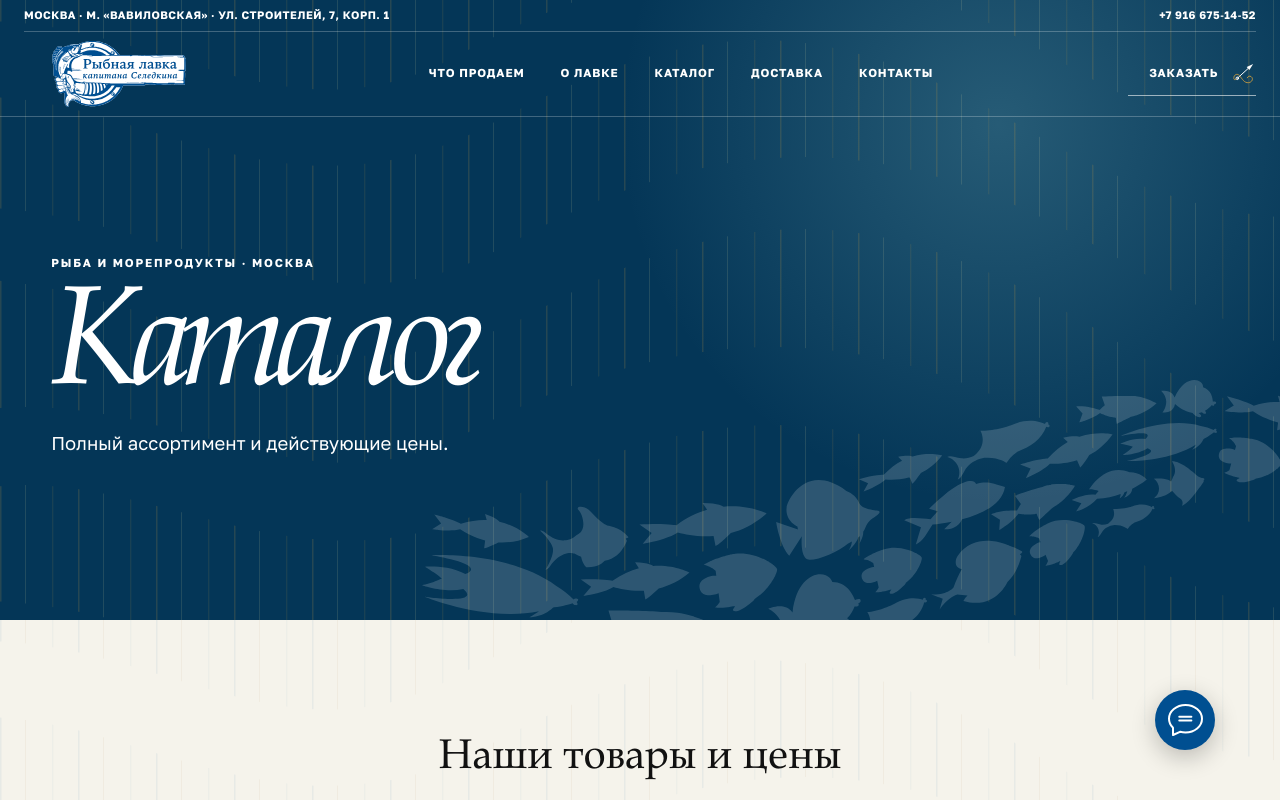
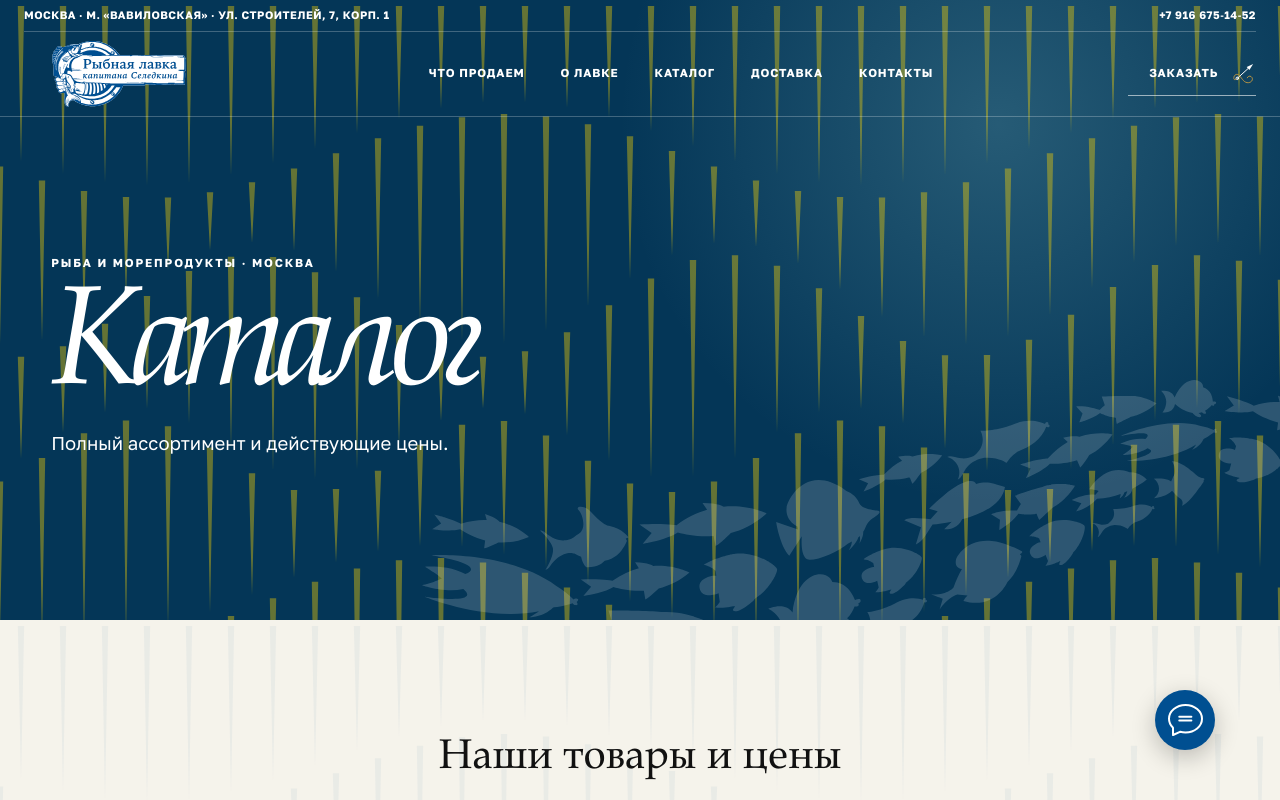
Before and after one commit to anton-gorokhovatsky/seledkin, a Next.js app: page /catalog in a window 1280 px wide. Shown: the top 800 px of the page. Built offline with nearby package versions, Linux system fonts and the light colour scheme.

Commit message:
Уточнить волновой ритм и собрать подвал

```diff
--- a/app/catalog.tsx
+++ b/app/catalog.tsx
@@ -186,7 +186,7 @@ export function Catalog() {
 
       <div className="catalog-source__order">
         <a className="order-pill order-pill--telegram" href="https://t.me/+79166751452">
-          Заказать в телеграме
+          Заказать в Телеграме
         </a>
         <a className="order-pill order-pill--whatsapp" href="https://wa.me/79166751452">
           Заказать в WhatsApp
--- a/app/catalog/page.tsx
+++ b/app/catalog/page.tsx
@@ -61,7 +61,7 @@ export default function CatalogPage() {
               Напишите в лавку: уточним наличие и подскажем, что выбрать.
             </p>
             <a className="hero-button hero-button--primary" href={telegramOrder}>
-              Спросить в телеграме
+              Спросить в Телеграме
             </a>
           </div>
         </aside>
--- a/app/contact-widget.tsx
+++ b/app/contact-widget.tsx
@@ -51,7 +51,7 @@ function PhoneIcon() {
 }
 
 const actions = [
-  { label: "телеграм", slug: "telegram", href: telegramHref, icon: <TelegramIcon /> },
+  { label: "Телеграм", slug: "telegram", href: telegramHref, icon: <TelegramIcon /> },
   { label: "WhatsApp", slug: "whatsapp", href: whatsappHref, icon: <WhatsAppIcon /> },
   { label: "Телефон", slug: "phone", href: phoneHref, icon: <PhoneIcon /> },
 ] as const;
--- a/app/globals.css
+++ b/app/globals.css
@@ -10,6 +10,7 @@
   --sun-brass: #a96f23;
   --sun-gold: #d6a33f;
   --sun-flash: #fff1a8;
+  --pattern-gold: #ffd700;
   --sun-brass-soft: rgba(169, 111, 35, 0.24);
   --telegram: #55a7d5;
   --whatsapp: #63ce72;
@@ -256,39 +257,48 @@ address {
 
 .social-links {
   display: flex;
-  gap: 16px;
+  gap: 12px;
   align-items: center;
 }
 
 .social-links a {
   display: grid;
-  width: 30px;
-  height: 30px;
+  width: 44px;
+  height: 44px;
+  border: 1px solid rgba(0, 79, 145, 0.28);
   border-radius: 50%;
-  background: #050505;
-  color: white;
-  font-family: var(--sans);
-  font-size: 15px;
-  line-height: 1;
+  background: transparent;
+  color: var(--source-blue);
   place-items: center;
   text-decoration: none;
-  transition: transform var(--duration-fast) var(--ease-enter);
-}
-
-.social-links a:hover {
+  transition:
+    border-color var(--duration-fast) var(--ease-enter),
+    background var(--duration-fast) var(--ease-enter),
+    color var(--duration-fast) var(--ease-enter),
+    transform var(--duration-fast) var(--ease-enter);
+}
+
+.social-links a:hover,
+.social-links a:focus-visible {
+  border-color: var(--source-blue);
+  background: var(--source-blue);
+  color: white;
   transform: translateY(-2px);
-}
-
-.social-links a.social-link--icon {
-  background: transparent;
-  color: #050505;
 }
 
 .social-icon {
   display: block;
-  width: 100%;
-  height: 100%;
+  width: 21px;
+  height: 21px;
   fill: currentColor;
+}
+
+.social-icon__soundcloud {
+  fill: none;
+  stroke: currentColor;
+  stroke-linecap: round;
+  stroke-linejoin: round;
+  stroke-width: 1.75;
 }
 
 .site-header__nav {
@@ -1273,35 +1283,31 @@ address {
 }
 
 .source-footer {
-  min-height: 805px;
-  padding: clamp(36px, 5vw, 76px) 40px 38px;
-  background: var(--source-blue);
+  min-height: 0;
+  padding: clamp(72px, 8vw, 118px) 40px 34px;
+  background: #061f34;
   color: white;
 }
 
 .source-footer__feature {
   display: grid;
   width: min(100%, 1320px);
-  min-height: 620px;
   margin-inline: auto;
-  grid-template-columns: minmax(320px, 0.78fr) minmax(0, 1.22fr);
-  gap: clamp(54px, 8vw, 128px);
-  align-items: stretch;
+  grid-template-columns: minmax(0, 1.18fr) minmax(320px, 0.72fr);
+  gap: clamp(58px, 8vw, 126px);
+  align-items: end;
 }
 
 .source-footer__salmon {
-  display: flex;
   margin: 0;
-  flex-direction: column;
-  gap: 14px;
+  align-self: end;
 }
 
 .source-footer__salmon img {
   width: 100%;
-  min-height: 0;
-  flex: 1;
-  object-fit: cover;
-  object-position: center 28%;
+  height: auto;
+  border: 1px solid rgba(255, 241, 168, 0.22);
+  object-fit: contain;
 }
 
 .source-footer__salmon figcaption,
@@ -1317,7 +1323,8 @@ address {
 
 .source-footer__copy {
   display: flex;
-  padding-block: clamp(20px, 4vw, 64px);
+  max-width: 760px;
+  padding-block: clamp(16px, 3vw, 46px);
   flex-direction: column;
   justify-content: center;
   align-items: flex-start;
@@ -1328,9 +1335,9 @@ address {
 }
 
 .source-footer h2 {
-  max-width: 800px;
+  max-width: 740px;
   margin-bottom: clamp(32px, 4vw, 54px);
-  font-size: clamp(3.2rem, 5.8vw, 6.6rem);
+  font-size: clamp(3.2rem, 5.2vw, 6rem);
   font-style: italic;
   letter-spacing: -0.045em;
   line-height: 0.93;
@@ -1363,33 +1370,45 @@ address {
 }
 
 .social-links--light {
-  gap: 26px;
+  gap: 12px;
 }
 
 .social-links--light a {
-  width: 46px;
-  height: 46px;
+  width: 48px;
+  height: 48px;
+  border-color: rgba(255, 255, 255, 0.3);
   background: transparent;
-  font-size: 33px;
-}
-
-.social-links--light a.social-link--icon {
   color: white;
 }
 
-.source-footer__rule {
+.social-links--light a:hover,
+.social-links--light a:focus-visible {
+  border-color: var(--sun-flash);
+  background: var(--sun-flash);
+  color: #061f34;
+}
+
+.source-footer__base {
+  display: grid;
   width: min(100%, 1320px);
-  height: 1px;
-  margin: clamp(48px, 6vw, 76px) auto 32px;
-  background: rgba(255, 255, 255, 0.28);
-}
-
-.source-footer small {
-  display: block;
-  width: min(100%, 1320px);
-  margin-inline: auto;
-  color: rgba(255, 255, 255, 0.78);
-  font-size: 13px;
+  margin: clamp(54px, 7vw, 88px) auto 0;
+  padding-top: 28px;
+  border-top: 1px solid rgba(255, 255, 255, 0.26);
+  color: rgba(255, 255, 255, 0.76);
+  font-size: 0.78rem;
+  grid-template-columns: minmax(0, 1fr) auto auto;
+  gap: clamp(24px, 4vw, 62px);
+  align-items: baseline;
+}
+
+.source-footer__base p,
+.source-footer__base small {
+  margin: 0;
+  font-size: inherit;
+}
+
+.source-footer__base small {
+  color: white;
 }
 
 /* Editorial story */
@@ -1984,30 +2003,26 @@ address {
   width: 100%;
   height: 100%;
   color: var(--source-blue);
-  opacity: 0.05;
+  opacity: 0.045;
   pointer-events: none;
 }
 
-.sea-pattern__line {
+.sea-pattern__mark {
   fill: currentColor;
 }
 
-.sea-pattern__line--warm {
-  fill: var(--sun-brass);
-}
-
-.sea-pattern__line--soft {
-  opacity: 0.62;
-}
-
 .sea-pattern--blue {
-  color: var(--sun-gold);
-  opacity: 0.16;
-}
-
-.sea-pattern--blue .sea-pattern__line--warm {
-  fill: var(--sun-flash);
-  opacity: 0.72;
+  color: var(--pattern-gold);
+  opacity: 0.38;
+}
+
+.purchase-story > .sea-pattern--blue {
+  z-index: 1;
+  opacity: 1;
+}
+
+.source-footer > .sea-pattern--blue {
+  opacity: 0.2;
 }
 
 .purchase-story {
@@ -2032,7 +2047,7 @@ address {
 
 .purchase-story > .story-shell {
   position: relative;
-  z-index: 1;
+  z-index: 2;
 }
 
 .purchase-story__header {
@@ -2926,20 +2941,22 @@ address {
   }
 
   .source-footer {
-    min-height: 0;
-    padding: 20px 20px 36px;
+    padding: 58px 20px 28px;
   }
 
   .source-footer__feature {
     display: flex;
-    min-height: 0;
     flex-direction: column;
-    gap: 44px;
+    gap: 48px;
+  }
+
+  .source-footer__salmon {
+    order: -1;
   }
 
   .source-footer__salmon img {
-    height: min(118vw, 540px);
-    flex: none;
+    width: 100%;
+    height: auto;
   }
 
   .source-footer__copy {
@@ -2965,15 +2982,19 @@ address {
   }
 
   .social-links--light {
-    gap: 16px;
-  }
-
-  .source-footer__rule {
-    width: 100%;
-    margin: 54px 0 28px;
-  }
-
-  .source-footer small {
+    gap: 12px;
+  }
+
+  .source-footer__base {
+    display: grid;
+    margin-top: 54px;
+    padding-top: 24px;
+    grid-template-columns: 1fr;
+    gap: 10px;
+  }
+
+  .source-footer__base,
+  .source-footer__base small {
     font-size: 11px;
   }
 
--- a/app/mobile-nav.tsx
+++ b/app/mobile-nav.tsx
@@ -67,7 +67,7 @@ export function MobileNav({
           </a>
         ))}
         <a className="floating-nav__order" href="https://t.me/+79166751452">
-          Заказать в телеграме
+          Заказать в Телеграме
         </a>
       </nav>
     </details>
--- a/app/page.tsx
+++ b/app/page.tsx
@@ -171,7 +171,7 @@ export default function Home() {
             </p>
             <div className="hero__actions">
               <a className="hero-button hero-button--primary" href={telegramOrder}>
-                Заказать в телеграме
+                Заказать в Телеграме
               </a>
               <a className="hero-button hero-button--secondary" href={catalogHref}>
                 Смотреть цены
@@ -472,7 +472,7 @@ export default function Home() {
           </div>
 
           <a className="ship-log__all" href="https://t.me/kapitanseledkin">
-            Читать весь судовой журнал в телеграме
+            Читать весь судовой журнал в Телеграме
             <HarpoonIcon />
           </a>
         </section>
@@ -528,7 +528,7 @@ export default function Home() {
                   </p>
                   <div className="purchase-steps__actions">
                     <a className="order-pill order-pill--telegram" href={telegramOrder}>
-                      Заказать в телеграме
+                      Заказать в Телеграме
                     </a>
                     <a className="order-pill order-pill--whatsapp" href={whatsappOrder}>
                       Заказать в WhatsApp
--- a/app/sea-pattern.tsx
+++ b/app/sea-pattern.tsx
@@ -3,9 +3,53 @@ type SeaPatternProps = {
   tone?: "paper" | "blue";
 };
 
+const fieldWidth = 1428;
+const fieldHeight = 1350;
+const step = 42;
+const rowCount = 9;
+const gap = 12;
+const markHalfWidth = 3.2;
+const amplitudes = [42, 51, 36, 48, 54, 39, 50, 44] as const;
+const cycles = [2, 3, 4, 2, 3, 4, 2, 3] as const;
+const phases = [0.25, 1.4, 2.35, 0.9, 2.85, 1.65, 0.5, 2.2] as const;
+
+function boundaryY(boundary: number, x: number) {
+  if (boundary === 0) return 0;
+  if (boundary === rowCount) return fieldHeight;
+
+  const index = boundary - 1;
+  const angle =
+    (x / fieldWidth) * Math.PI * 2 * cycles[index] + phases[index];
+
+  return boundary * (fieldHeight / rowCount) + amplitudes[index] * Math.sin(angle);
+}
+
+function makeMarksPath() {
+  const marks: string[] = [];
+  const columnCount = fieldWidth / step;
+
+  for (let row = 0; row < rowCount; row += 1) {
+    const phaseShift = row % 2 === 0 ? step / 2 : 0;
+
+    for (let column = 0; column < columnCount; column += 1) {
+      const x = column * step + phaseShift;
+      const y1 = boundaryY(row, x) + gap / 2;
+      const y2 = boundaryY(row + 1, x) - gap / 2;
+
+      marks.push(
+        `M${(x - markHalfWidth).toFixed(1)} ${y1.toFixed(1)}` +
+          `H${(x + markHalfWidth).toFixed(1)}` +
+          `L${x.toFixed(1)} ${y2.toFixed(1)}Z`,
+      );
+    }
+  }
+
+  return marks.join("");
+}
+
+const marksPath = makeMarksPath();
+
 export function SeaPattern({ id, tone = "paper" }: SeaPatternProps) {
-  const barsId = `sea-pattern-bars-${id}`;
-  const channelsId = `sea-pattern-channels-${id}`;
   const fieldId = `sea-pattern-field-${id}`;
 
   return (
@@ -18,80 +62,12 @@ export function SeaPattern({ id, tone = "paper" }: SeaPatternProps) {
     >
       <defs>
         <pattern
-          id={barsId}
-          width="78"
-          height="900"
+          id={fieldId}
+          width={fieldWidth}
+          height={fieldHeight}
           patternUnits="userSpaceOnUse"
         >
-          <rect className="sea-pattern__line" width="1.5" height="900" />
-          <rect
-            className="sea-pattern__line sea-pattern__line--warm"
-            x="25"
-            width="1"
-            height="900"
-          />
-          <rect
-            className="sea-pattern__line sea-pattern__line--soft"
-            x="52"
-            width="1.35"
-            height="900"
-          />
-        </pattern>
-
-        <mask
-          id={channelsId}
-          x="0"
-          y="0"
-          width="1440"
-          height="900"
-          maskUnits="userSpaceOnUse"
-          maskContentUnits="userSpaceOnUse"
-        >
-          <rect width="1440" height="900" fill="white" />
-          <path
-            d="M-140 92C72-24 242 214 470 92S834-28 1048 98s374 98 548-22"
-            fill="none"
-            stroke="black"
-            strokeWidth="76"
-          />
-          <path
-            d="M-188 286C58 142 268 420 522 278s416-90 622 38 350 98 500-40"
-            fill="none"
-            stroke="black"
-            strokeWidth="72"
-          />
-          <path
-            d="M-126 486c230-126 392 96 610-18s392-110 596 18 374 116 546-18"
-            fill="none"
-            stroke="black"
-            strokeWidth="78"
-          />
-          <path
-            d="M-174 684c236-146 430 116 674-18s382-92 578 28 360 104 530-30"
-            fill="none"
-            stroke="black"
-            strokeWidth="74"
-          />
-          <path
-            d="M-124 862c218-108 382 64 590-38s390-82 594 32 368 82 548-36"
-            fill="none"
-            stroke="black"
-            strokeWidth="70"
-          />
-        </mask>
-
-        <pattern
-          id={fieldId}
-          width="1440"
-          height="900"
-          patternUnits="userSpaceOnUse"
-        >
-          <rect
-            width="1440"
-            height="900"
-            fill={`url(#${barsId})`}
-            mask={`url(#${channelsId})`}
-          />
+          <path className="sea-pattern__mark" d={marksPath} />
         </pattern>
       </defs>
 
```
Also changed, not shown: app/site-components.tsx (+63 -34 lines), 2 other files (tests, documents, lock files or other folders).
